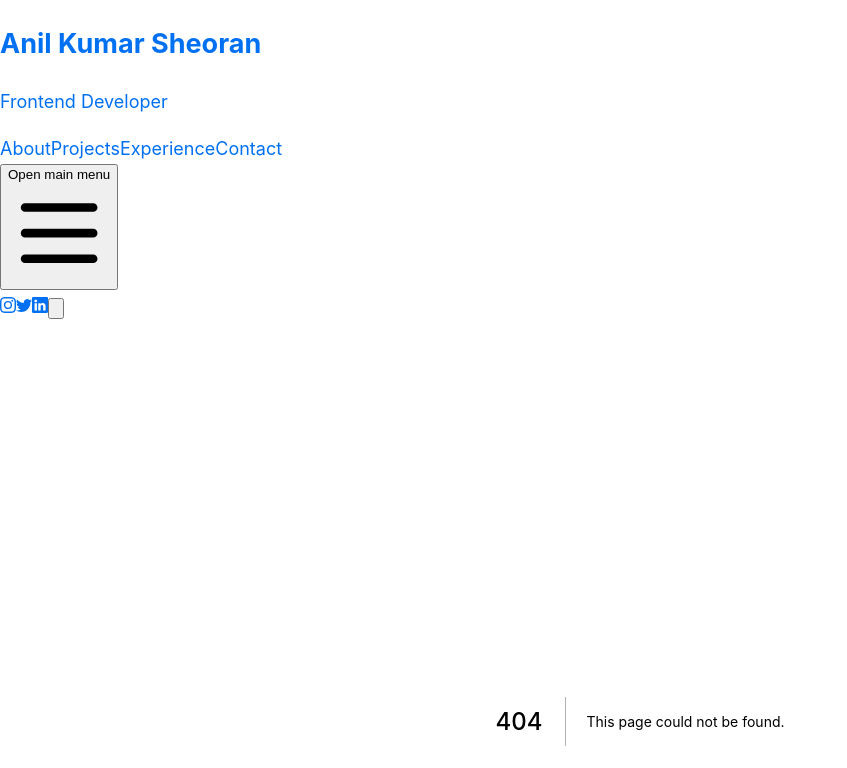
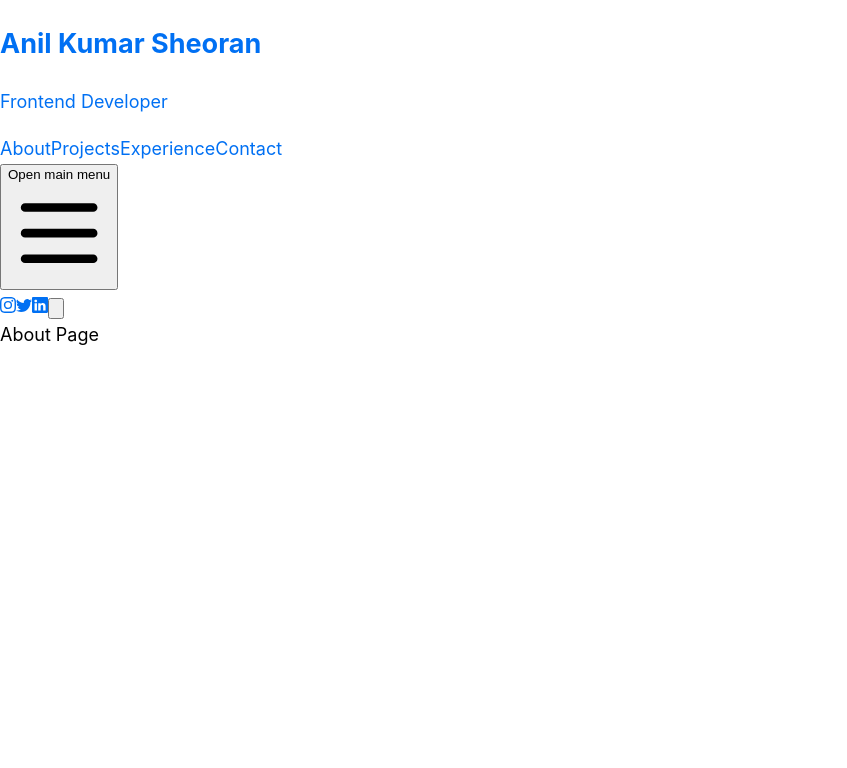
Before and after one commit to anilkumarsheoran/nextjs-12, a Next.js app: page /about in a window 1280 px wide. Before the commit this address had no page. Shown: the top 768 px of the page, without its empty margins (0-847 px from the left). Built offline with nearby package versions, Linux system fonts and the light colour scheme.

Commit message:
adding home page

```diff
--- a/components/header.tsx
+++ b/components/header.tsx
@@ -28,7 +28,7 @@ export default function Header() {
               <div className="hidden md:block">
                 <div className="ml-10 flex items-baseline space-x-4">
                   <a
-                    href="#"
+                    href="/about"
                     className=" text-gray-800 dark:text-gray-100 px-3 py-2 rounded-md text-sm font-medium"
                   >
                     About
--- /dev/null
+++ b/pages/about.tsx
@@ -0,0 +1,5 @@
+export default function About(){
+    return (
+        <div>About Page</div>
+    )
+}
```
